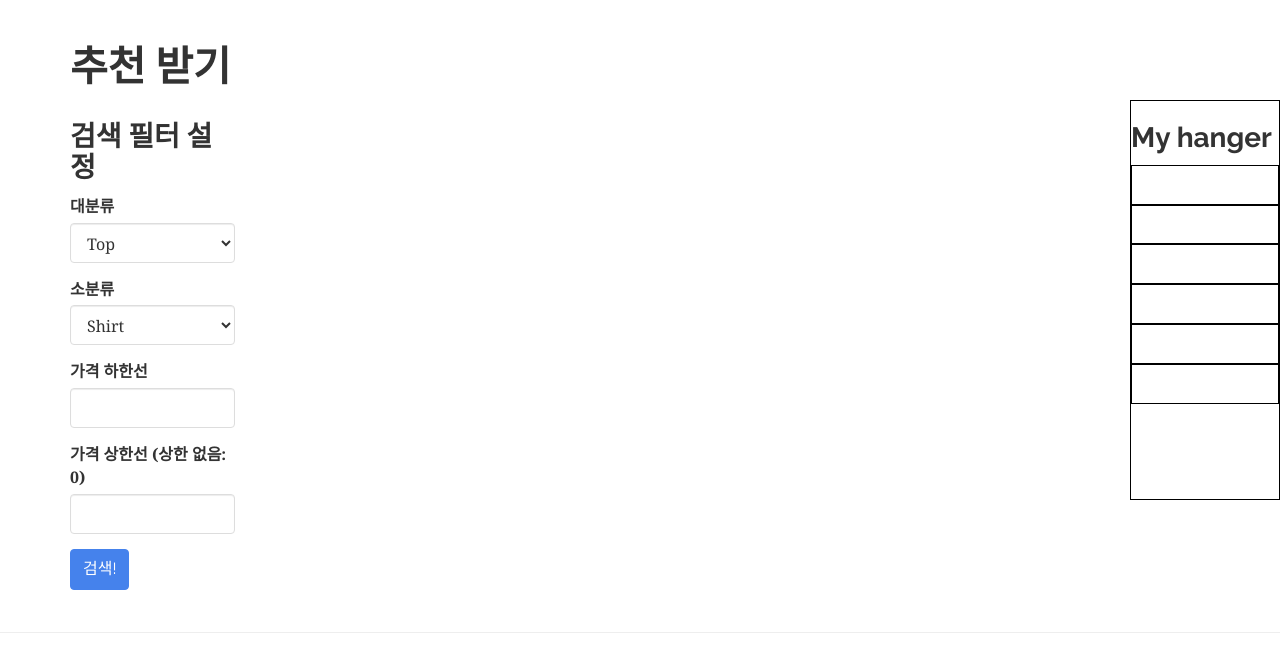
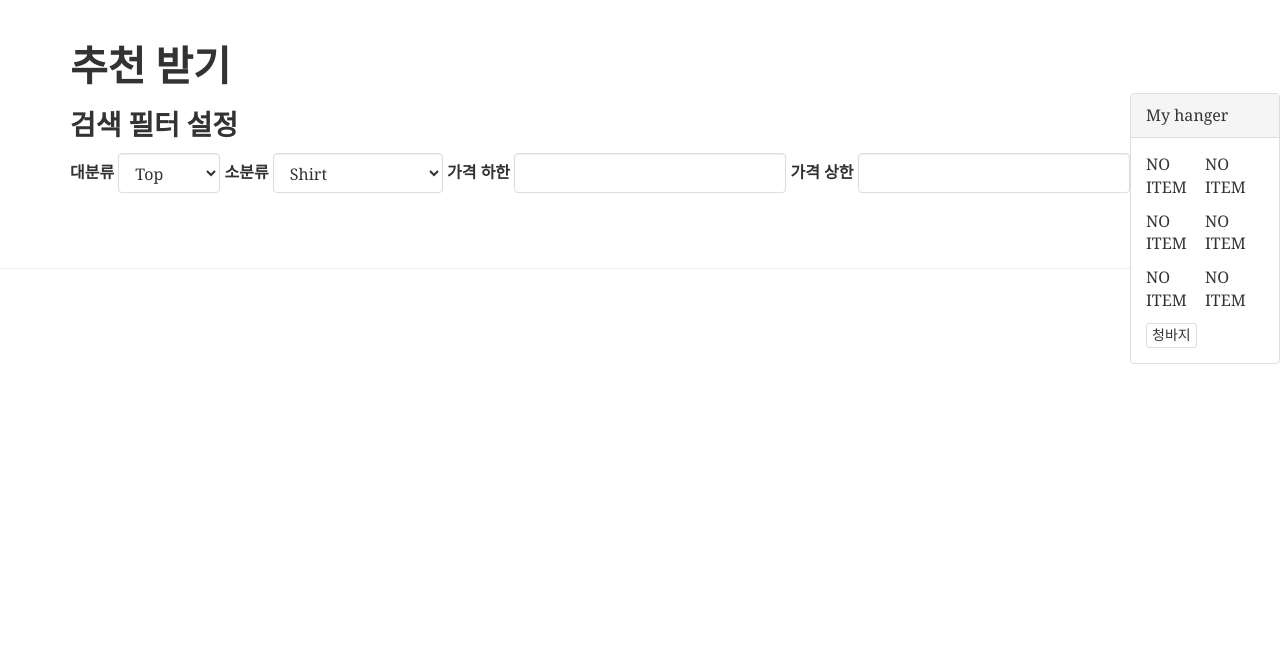
Before and after one commit to jh-jeong/diver, a Django app: page /search/ in a window 1280 px wide. Shown: the part 67-739 px from the top of the page. Run offline with Django 3.2, Linux system fonts and the light colour scheme; tables that the repository leaves empty hold one stand-in row (values such as "Sample post"); some libraries are stand-ins or nearby versions.

Commit message:
search frontend ver.1

```diff
--- a/diver/diver/static/css/search.css
+++ b/diver/diver/static/css/search.css
@@ -1,18 +1,39 @@
 #hanger {
   display: block;
-  position: absolute;
+  position: fixed;
   width: 150px;
-  height: 400px;
-  right: 0;
-  border: 1px solid black;
+  right: 0px;
+  top: 10em;
+  margin-bottom: 0 !important;
+}
+
+@media (max-width: 640px) {
+  #hanger {
+    width: 75px;
+  }}
+
+.price .button-to-hanger {
+  text-align: center;
+}
+
+
+.item-view > img {
+  width: 100%;
 }
 
 #hanger .hanger-slot {
-  width: 100%;
-  height: 10%;
-  border: 1px solid black;
+  padding: 0 !important;
 }
 
-#hanger .hanger-slot .hanger-item img {
-  width: 120px;
+#hanger .hanger-slot .hanger-item {
+  padding: 0 !important;
+  margin-bottom: 0 !important;
 }
+
+#hanger img {
+  width: 100%;
+}
+
+.search-form {
+  margin-bottom: 2em;
+}
--- a/diver/diver/templates/category_select.html
+++ /dev/null
@@ -1,38 +0,0 @@
-<div class="{{ wrap_class }}">
-  <div class="form-group">
-    <label for="category1">대분류</label>
-    <select class="form-control" id="category1">
-      {% for c in categories %}
-        <option value="{{ forloop.counter0 }}" {% if forloop.counter0 == selected_category1 %}selected="selected"{% endif %}>{{ c.0 }}</option>
-      {% endfor %}
-    </select>
-  </div>
-</div>
-
-<div class="{{ wrap_class }}">
-  <div class="form-group">
-    <label for="category2">소분류</label>
-    <select name="category" class="form-control" id="category2">
-      {% for c1 in categories %}
-        {% for c2 in c1.1 %}
-          <option data-parent-value="{{ forloop.parentloop.counter0 }}" value="{{ c2.0 }}" {% if c2.0 == selected_category2 %}selected="selected"{% endif %}>{{ c2.1 }}</option>
-        {% endfor %}
-      {% endfor %}
-    </select>
-  </div>
-</div>
-
-<script>
-function update_category2(category1) {
-  $("#category2").children("[data-parent-value=\"" + category1 + "\"]").show();
-  $("#category2").children(":not([data-parent-value=\"" + category1 + "\"])").hide();
-}
-
-$(document).ready(function() {
-  $("#category1").change(function(e) {
-    update_category2(e.target.value);
-    $("#category2").children("[data-parent-value=\"" + e.target.value + "\"]").first().attr("selected", "selected");
-  });
-  update_category2($("#category1").val());
-});
-</script>
--- a/diver/diver/templates/hanger_item_template.html
+++ b/diver/diver/templates/hanger_item_template.html
@@ -1,5 +1,7 @@
-{% if item %}
 <div class="hanger-item">
-  <img src="{{ item.images }}">
+    {% if item %}
+    <img src="{{ item.images }}">
+    {% else %}
+    <p>NO ITEM</p>
+    {% endif%}
 </div>
-{% else %}{% endif %}
--- a/diver/diver/templates/search.html
+++ b/diver/diver/templates/search.html
@@ -7,60 +7,102 @@
 
 {% block content %}
 <h1>추천 받기</h1>
-<div class="row">
-  <div class="col-md-2">
 <h3>검색 필터 설정</h3>
-    <form method="post" enctype="multipart/form-data">
+<form method="post" enctype="multipart/form-data" class="form-inline search-form">
   {% csrf_token %}
-
-      {% include "category_select.html" %}
+  <div class="form-group">
+  <label for="category1">대분류</label>
+  <select class="form-control" id="category1">
+    {% for c in categories %}
+      <option value="{{ forloop.counter0 }}" {% if forloop.counter0 == selected_category1 %}selected="selected"{% endif %}>{{ c.0 }}</option>
+    {% endfor %}
+  </select>
+  </div>
 
   <div class="form-group">
-        <label for="lower">가격 하한선</label>
+    <label for="category2">소분류</label>
+    <select name="category" class="form-control" id="category2">
+      {% for c1 in categories %}
+        {% for c2 in c1.1 %}
+          <option data-parent-value="{{ forloop.parentloop.counter0 }}" value="{{ c2.0 }}" {% if c2.0 == selected_category2 %}selected="selected"{% endif %}>{{ c2.1 }}</option>
+        {% endfor %}
+      {% endfor %}
+    </select>
+  </div>
+
+  <div class="form-group">
+    <label for="lower">가격 하한</label>
     <input name="lower" class="form-control" type="number" id="lower" value="{{ lower }}">
   </div>
+
   <div class="form-group">
-        <label for="upper">가격 상한선 (상한 없음: 0)</label>
+    <label for="upper">가격 상한</label>
     <input name="upper" class="form-control" type="number" id="upper" value="{{ upper }}">
   </div>
   <input type="submit" id="send" value="검색!" class="btn btn-primary"/>
 </form>
-  </div>
-  <div class="col-md-10">
+
+<div class="row">
   {% load item_filters %}
   {% if search_result %}
     {% for item in search_result %}
-        <div class="item-view col-md-5"
+      <div class="item-view col-xs-6 col-md-4"
           data-item-id="{{ item.id }}"
           data-item-category1="{{ item.category|category1 }}"
           data-item-category2="{{ item.category }}">
         <img src="{{ item.images }}">
-          <span>{{ item.name }}</span>
-          <span>{{ item.price }}</span>
-          <span class="button-to-hanger"><a href="#">To hanger</a></span>
+        <div class="row">
+          <div class="col-md-12 col-xs-12">
+            <p class="btn btn-link ellipsis">{{ item.name }}</p>
+          </div>
+          <div class="col-md-6 col-xs-6">
+            <p class="btn btn-link">{{ item.price }}</p>
+          </div>
+          <div class="col-md-6 col-xs-6">
+            <p class="button-to-hanger">
+              <a class="btn btn-link" href="#">To hanger</a>
+            </p>
+          </div>
+        </div>
       </div>
     {% endfor %}
   {% endif %}
 </div>
-  <div id="hanger">
-    <h3>My hanger</h3>
-    <div class="hanger-slot outer-slot" data-accepts="OUTER">{% hanger_item hanger "OUTER" 0 %}</div>
-    <div class="hanger-slot outer-slot" data-accepts="OUTER">{% hanger_item hanger "OUTER" 1 %}</div>
-    <div class="hanger-slot top-slot" data-accepts="TOP">{% hanger_item hanger "TOP" 0 %}</div>
-    <div class="hanger-slot top-slot" data-accepts="TOP">{% hanger_item hanger "TOP" 1 %}</div>
-    <div class="hanger-slot bottom-slot" data-accepts="BOTTOM">{% hanger_item hanger "BOTTOM" 0 %}</div>
-    <div class="hanger-slot shoes-slot" data-accepts="SHOE">{% hanger_item hanger "SHOE" 0 %}</div>
+<div id="hanger" class="panel panel-default">
+  <div class="panel-heading">My hanger</div>
+    <div class="panel-body">
+    <div class="hanger-slot outer-slot col-md-6" data-accepts="OUTER">{% hanger_item hanger "OUTER" 0 %}</div>
+    <div class="hanger-slot outer-slot col-md-6" data-accepts="OUTER">{% hanger_item hanger "OUTER" 1 %}</div>
+    <div class="hanger-slot top-slot col-md-6" data-accepts="TOP">{% hanger_item hanger "TOP" 0 %}</div>
+    <div class="hanger-slot top-slot col-md-6" data-accepts="TOP">{% hanger_item hanger "TOP" 1 %}</div>
+    <div class="hanger-slot bottom-slot col-md-6" data-accepts="BOTTOM">{% hanger_item hanger "BOTTOM" 0 %}</div>
+    <div class="hanger-slot shoes-slot col-md-6" data-accepts="SHOE">{% hanger_item hanger "SHOE" 0 %}</div>
+    <div class="recommendation">
+      <a class="btn btn-default btn-xs">청바지</a>
+    </div>
   </div>
 </div>
 {% endblock %}
 {% block script %}
 <script>
-$( function(){
+$(document).ready(function () {
+  function update_category2(category1) {
+    $("#category2").children("[data-parent-value=\"" + category1 + "\"]").show();
+    $("#category2").children(":not([data-parent-value=\"" + category1 + "\"])").hide();
+  }
+
+  $("#category1").change(function(e) {
+    update_category2(e.target.value);
+    $("#category2").children("[data-parent-value=\"" + e.target.value + "\"]").first().attr("selected", "selected");
+  });
+  update_category2($("#category1").val());
+
   $(".button-to-hanger a").click( function(e) {
     item = $(e.target.parentElement.parentElement);
     available_slots = $(`.hanger-slot:not(:has(*))[data-accepts="${item.data("item-category1").toUpperCase()}"]`)
     if(available_slots.length > 0){
       available_slots.first().append(item.clone());
+      available_slots.first().show();
       $.ajax( {
         type: 'POST',
         url: '{% url 'update_hanger' %}',
```
Lines whose indentation alone changed are shown as unchanged.
